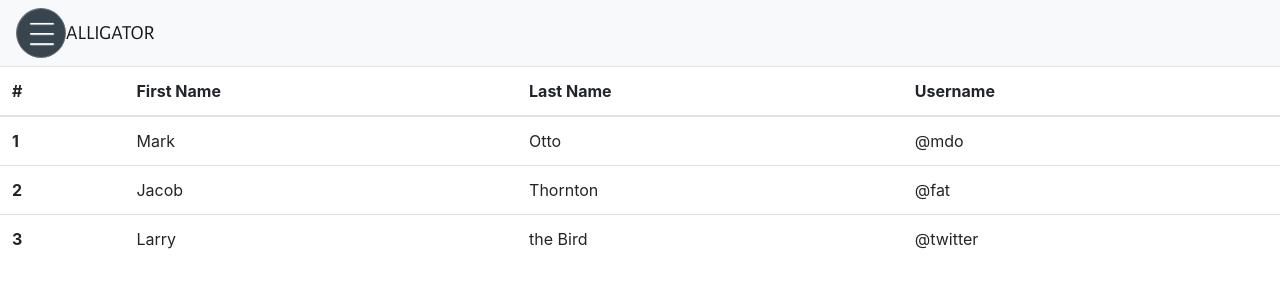
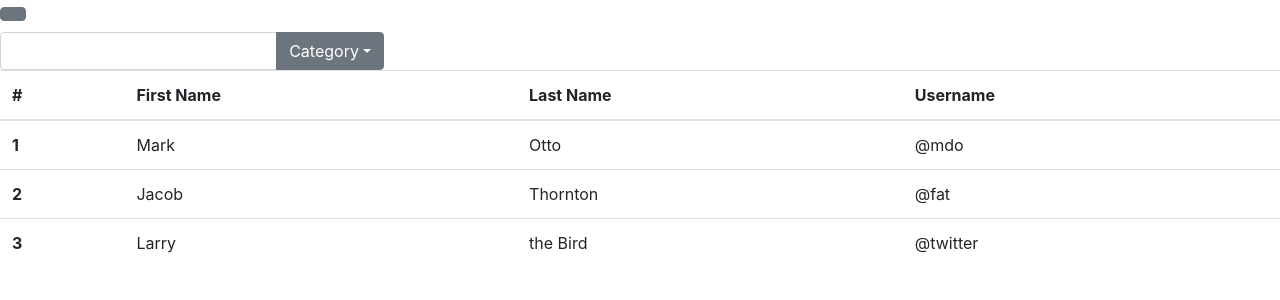
Before and after one commit to marzelinger/HypotheticalMeals, a React (Create React App) app in the folder client/: page / in a window 1280 px wide. Shown: the top 300 px of the page. Built offline with nearby package versions, Linux system fonts and the light colour scheme.

Commit message:
adding updated Ingredient code

```diff
--- a/client/src/components/App.js
+++ b/client/src/components/App.js
@@ -1,13 +1,9 @@
 import React from 'react'
-import PageTemplate from './PageTemplate'
+import Filter from './Filter'
+import ListPage from './ListPage'
 
 const App = () => (
-//   <div>
-//     <AddTodoContainer />
-//     <VisibleTodoList />
-//     <Footer />
-//   </div>
-    <PageTemplate></PageTemplate>
+    <ListPage></ListPage>
 )
 
 export default App
--- a/client/src/components/Filter.js
+++ b/client/src/components/Filter.js
@@ -1,6 +1,8 @@
 import React from 'react'
 import {
-    ButtonDropdown,
+    Input,
+    InputGroup,
+    InputGroupButtonDropdown,
     DropdownToggle,
     DropdownMenu,
     DropdownItem } from 'reactstrap';
@@ -10,13 +12,14 @@ export default class Filter extends React.Component {
     constructor(props) {
         super(props);
 
-        this.toggle = this.toggle.bind(this);
+        this.toggleDropDown = this.toggleDropDown.bind(this);
         this.state = {
+            width: 30,
             dropdownOpen: false
         };
     }
 
-      toggle() {
+    toggleDropDown() {
         this.setState({
             dropdownOpen: !this.state.dropdownOpen
         });
@@ -24,18 +27,20 @@ export default class Filter extends React.Component {
 
     render() {
         return (
-          <ButtonDropdown isOpen={this.state.dropdownOpen} toggle={this.toggle}>
+        <div classname='filter-item' style={{width: this.state.width + '%'}}>
+            <InputGroup>
+                <Input />
+                <InputGroupButtonDropdown addonType="append" isOpen={this.state.dropdownOpen} toggle={this.toggleDropDown}>
                 <DropdownToggle caret>
-              Button Dropdown
+                    Category
                 </DropdownToggle>
                 <DropdownMenu>
-              <DropdownItem header>Header</DropdownItem>
-              <DropdownItem disabled>Action</DropdownItem>
-              <DropdownItem>Another Action</DropdownItem>
-              <DropdownItem divider />
-              <DropdownItem>Another Action</DropdownItem>
+                    <DropdownItem>Keyword</DropdownItem>
+                    <DropdownItem>SKU</DropdownItem>
                 </DropdownMenu>
-          </ButtonDropdown>
+                </InputGroupButtonDropdown>
+            </InputGroup>
+        </div>
         );
     }
 }
--- a/client/src/components/ListPage.js
+++ b/client/src/components/ListPage.js
@@ -1,29 +1,51 @@
 import React from 'react';
 import Filter from './Filter';
+import PageTable from './PageTable'
 import PropTypes from 'prop-types';
+import { Button } from 'reactstrap';
+import * as Constants from '../resources/Constants';
 
 
-class ListPage extends React.Component {
-  handleClick = buttonName => {
-    this.props.clickHandler(buttonName);
+export default class ListPage extends React.Component {
+    constructor(props) {
+        super(props);
+
+        this.state = {
+            page_name: 'ingredients',
+            page_title: '',
+            num_filters: 0,
+            filter_options: [],
+            data: []
         };
+    }
+
+    loadDataFromServer = () => {
+        fetch('/api/' + this.state.page_name + '/', { method: 'GET' })
+          .then(data => data.json())
+          .then((res) => {
+            if (!res.success) this.setState({ error: res.error });
+            else this.setState({ data: res.data });
+          });
+        console.log(this.state.data);
+    }
 
     render() {
         return (
             <div classname="list-page">
-            <div className="title">
-                <h1>Ingredients</h1>
+                <Button onClick={this.loadDataFromServer}></Button>
+                <div className="title-bar">
+                    <h1>{this.page_title}</h1>
                 </div>
                 <div classname="filter-bar">
-                <Filter></Filter>
+                    <Filter>
+                    </Filter>
+                </div>
+                <div classname='table'>
+                    <PageTable data={this.state.data}>
+                    </PageTable>
                 </div>
             </div>
         );
     }
+
 }
-
-ListPage.propTypes = {
-  clickHandler: PropTypes.func,
-};
-
-export default ListPage
--- a/client/src/resources/Constants.js
+++ b/client/src/resources/Constants.js
@@ -1 +1,6 @@
 export const TITLE="ALLIGATOR"
+
+//List Pages
+export const IngTitle = "INGREDIENTS"
+export const SkuTitle = "SKUs"
+export const ProdTitle = "PRODUCT LINES"
```
Also changed, not shown: client/src/components/PageTable.js (+17 -0 lines). Lines whose indentation alone changed are shown as unchanged.
